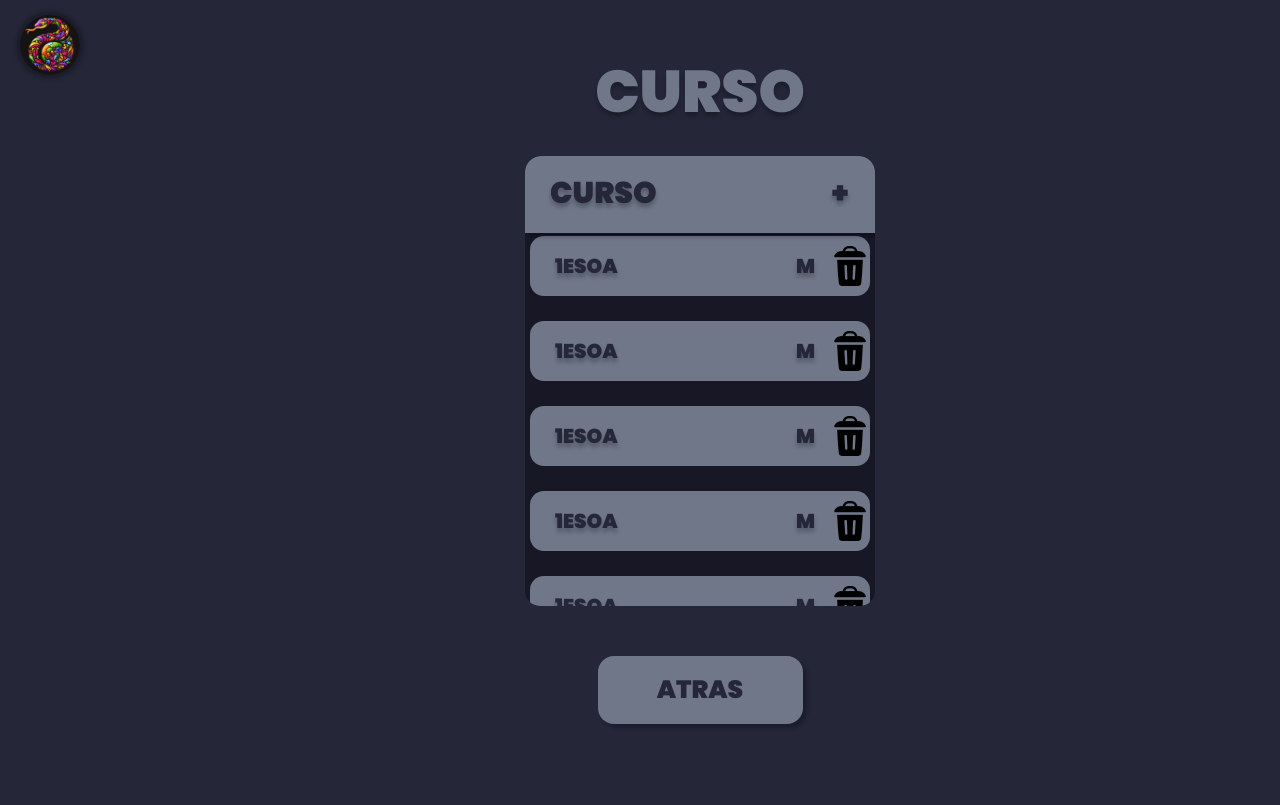
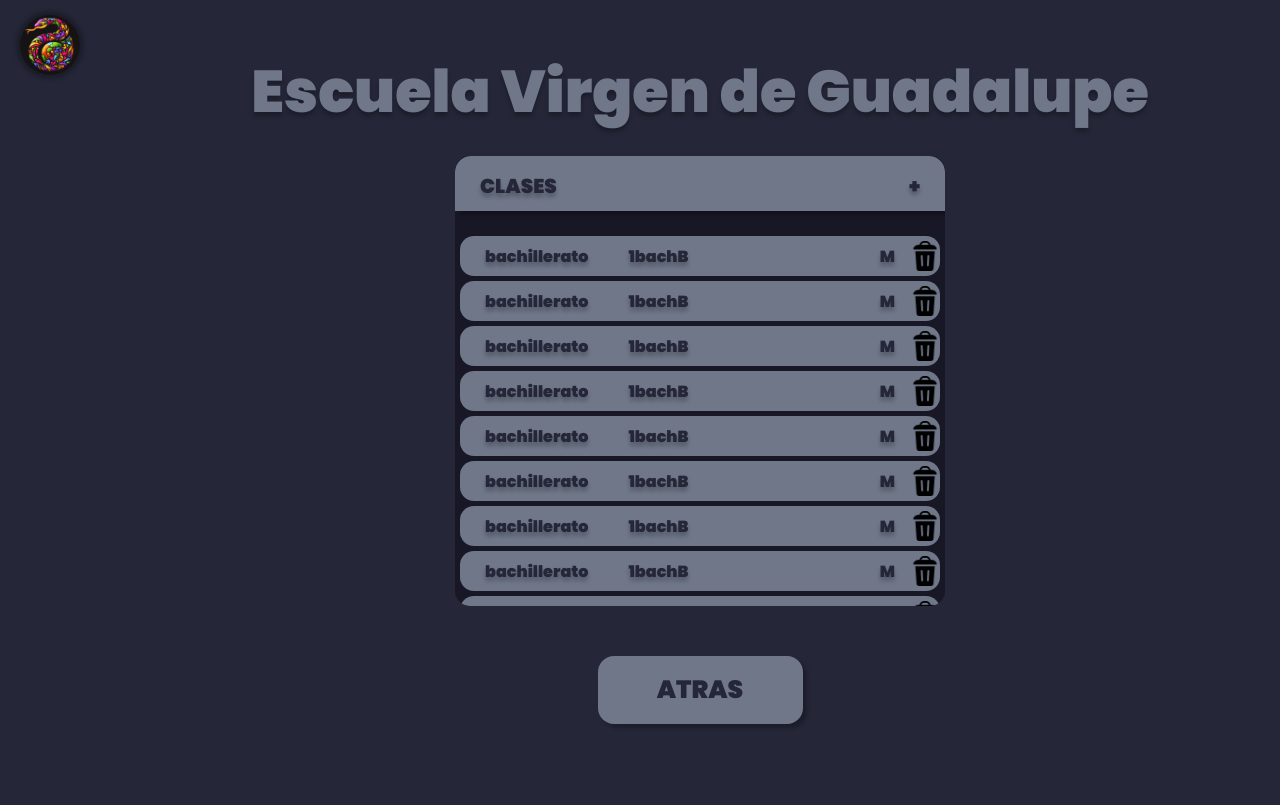
Before and after one commit to nacedodev/2223_2DAW_CULTURAL_CHAIN, a PHP site: page /curso.html in a window 1280 px wide; the page is wider, and only the part inside the window is pictured. Shown: the top 805 px of that part. Run offline with PHP 8.4, Linux system fonts and the light colour scheme.

Commit message:
arreglar apartado administracion

```diff
--- a/src/centro.html
+++ b/src/centro.html
@@ -19,8 +19,8 @@
            </div>
            <div>
                 <div>
-                    <p>GUADALUPE</p>
-                    <p>BADAJOZ</p>
+                    <p>escuela virgen de guadalupe</p>
+                    <p>badajoz</p>
                     <a href=""><p>></p></a>
                     <a href=""><p>M</p></a>
                     <a href=""><img src="img/iconos/basura.png"></a>
--- a/src/css/style.css
+++ b/src/css/style.css
@@ -3,9 +3,12 @@
 html{
     width: 1400px;
 }
+html::-webkit-scrollbar{
+    display: none;
+}
 body{
     width: 100%;
-    height: 700px;
+    height: 780px;
     margin: 0px;
     background-color: #252638;
     font-family: 'Poppins', sans-serif;
@@ -35,7 +38,7 @@ button {
 }
 #divizquierda{
     width: 70%;
-    height: 80%;
+    height: 90%;
     float: left;
     margin-top: 60px;
 }
@@ -306,6 +309,7 @@ button {
     display: block;
     border-radius: 16px;
     background: #6F7789;
+    color:#252638;
     box-shadow: 4px 4px 4px 0px rgba(0, 0, 0, 0.25);
     text-align: center;
     font-size: 25px;
@@ -352,7 +356,7 @@ a{
 }
 /*Centro*/
 #panelCentro{
-    width: 40%;
+    width: 80%;
     height: 450px;
     border-radius: 15px;
     background: #171726;
@@ -381,12 +385,13 @@ a{
     color: #252638;
     text-shadow: 0px 4px 4px rgba(0, 0, 0, 0.25);
     font-weight: 900;
-    font-size:30px;
+    font-size:20px;
+    margin-left: 25px;
     margin-bottom: 10px;
-    margin-left: 25px;
 }
 #panelCentro>div:first-child>a>button{
-    margin-left: 320px;
+   float:right;
+   margin-right: 25px;
 }
 #panelCentro>div:nth-child(2){
     margin-top: 80px;
@@ -395,14 +400,14 @@ a{
 #panelCentro>div:nth-child(2)>div{
     border-radius: 14px;
     background: #6F7789;
-    height: 30px;
-    padding-bottom:30px;
-    margin: 25px 5px;
+    height: 20px;
+    padding-bottom: 30px;
+    margin: 5px 5px;
 }
 #panelCentro>div:nth-child(2)>div p{
     float: right;
     font-size: 20px;
-    margin-top: 15px;
+    margin-top: 10px;
     margin-right: 15px;
 }
 #panelCentro>div:nth-child(2)>div>p{
@@ -411,29 +416,40 @@ a{
 #panelCentro>div:nth-child(2)>div>a>img{
     width: 40px;
     float:right;
-    margin-top: 10px;
+    margin-top: 5px;
 }
 /*Curso*/
 #vistaCurso>#panelCentro{
-    width:25%;
+    width:35%;
 }
 #vistaCurso>#panelCentro>div:first-child>a>button{
     margin-left: 150px;
 }
-form {
+#panelCentro>#curso>div{
+    height: 10px;
+}
+#panelCentro>#curso>div p{
+    font-size:16px;
+    margin-top: 8px;
+}
+#panelCentro>#curso>div>a>img{
+    width: 30px;
+}
+/*Form inicio*/
+#vistaForm>form {
     background: #171726;
     width:30%;
     padding: 20px;
     border-radius: 5px;
     filter: drop-shadow(0 0 0.7em #000000);
 }
-label {
+#vistaForm label {
     margin-bottom: 5px;
     font-weight: bold;
     color: #6F7789;
 }
-input,
-select {
+#vistaForm input,
+#vistaForm select {
     color: #171726;
     width: 100%;
     padding: 10px;
@@ -453,7 +469,7 @@ input:-webkit-autofill {
     -webkit-box-shadow: 0 0 0 1000px #6F7789 inset !important;
     -webkit-text-fill-color: #171726 !important;
 }
-form button{
+#vistaForm form button{
         background-color: #525865;
         color: #171726;
         font-weight: bold;
@@ -464,7 +480,7 @@ form button{
         transition: background-color 0.3s;
         margin: 0 auto;
 }
-form button:hover {
+#vistaForm form button:hover {
     background-color: #6F7789;
 }
 #over{
--- a/src/curso.html
+++ b/src/curso.html
@@ -11,45 +11,70 @@
         <button class="boton">
             <img src="img/iconos/sol.png">
         </button>
-        <p class="tituloranking">CURSO</p>
+        <p class="tituloranking">Escuela Virgen de Guadalupe</p>
         <div id="panelCentro">
            <div>
-                <p>CURSO</p>
+                <p>CLASES</p>
                 <a href=""><button id="aniadircentro"><p>+</p></button></a>
            </div>
-           <div>
+           <div id="curso">
                 <div>
-                    <p>1ESOA</p>
+                    <p>bachillerato</p>
+                    <p>1bachB</p>
                     <a href=""><img src="img/iconos/basura.png"></a>
                     <a href=""><p>M</p></a>
                 </div>
                 <div>
-                    <p>1ESOA</p>
+                    <p>bachillerato</p>
+                    <p>1bachB</p>
                     <a href=""><img src="img/iconos/basura.png"></a>
                     <a href=""><p>M</p></a>
                 </div>
                 <div>
-                    <p>1ESOA</p>
+                    <p>bachillerato</p>
+                    <p>1bachB</p>
                     <a href=""><img src="img/iconos/basura.png"></a>
                     <a href=""><p>M</p></a>
                 </div>
                 <div>
-                    <p>1ESOA</p>
+                    <p>bachillerato</p>
+                    <p>1bachB</p>
                     <a href=""><img src="img/iconos/basura.png"></a>
                     <a href=""><p>M</p></a>
                 </div>
                 <div>
-                    <p>1ESOA</p>
+                    <p>bachillerato</p>
+                    <p>1bachB</p>
                     <a href=""><img src="img/iconos/basura.png"></a>
                     <a href=""><p>M</p></a>
                 </div>
                 <div>
-                    <p>1ESOA</p>
+                    <p>bachillerato</p>
+                    <p>1bachB</p>
                     <a href=""><img src="img/iconos/basura.png"></a>
                     <a href=""><p>M</p></a>
                 </div>
                 <div>
-                    <p>1ESOA</p>
+                    <p>bachillerato</p>
+                    <p>1bachB</p>
+                    <a href=""><img src="img/iconos/basura.png"></a>
+                    <a href=""><p>M</p></a>
+                </div>
+                <div>
+                    <p>bachillerato</p>
+                    <p>1bachB</p>
+                    <a href=""><img src="img/iconos/basura.png"></a>
+                    <a href=""><p>M</p></a>
+                </div>
+                <div>
+                    <p>bachillerato</p>
+                    <p>1bachB</p>
+                    <a href=""><img src="img/iconos/basura.png"></a>
+                    <a href=""><p>M</p></a>
+                </div>
+                <div>
+                    <p>bachillerato</p>
+                    <p>1bachB</p>
                     <a href=""><img src="img/iconos/basura.png"></a>
                     <a href=""><p>M</p></a>
                 </div>
```
Also changed, not shown: src/addcentro.html (added, +27 -0 lines).
